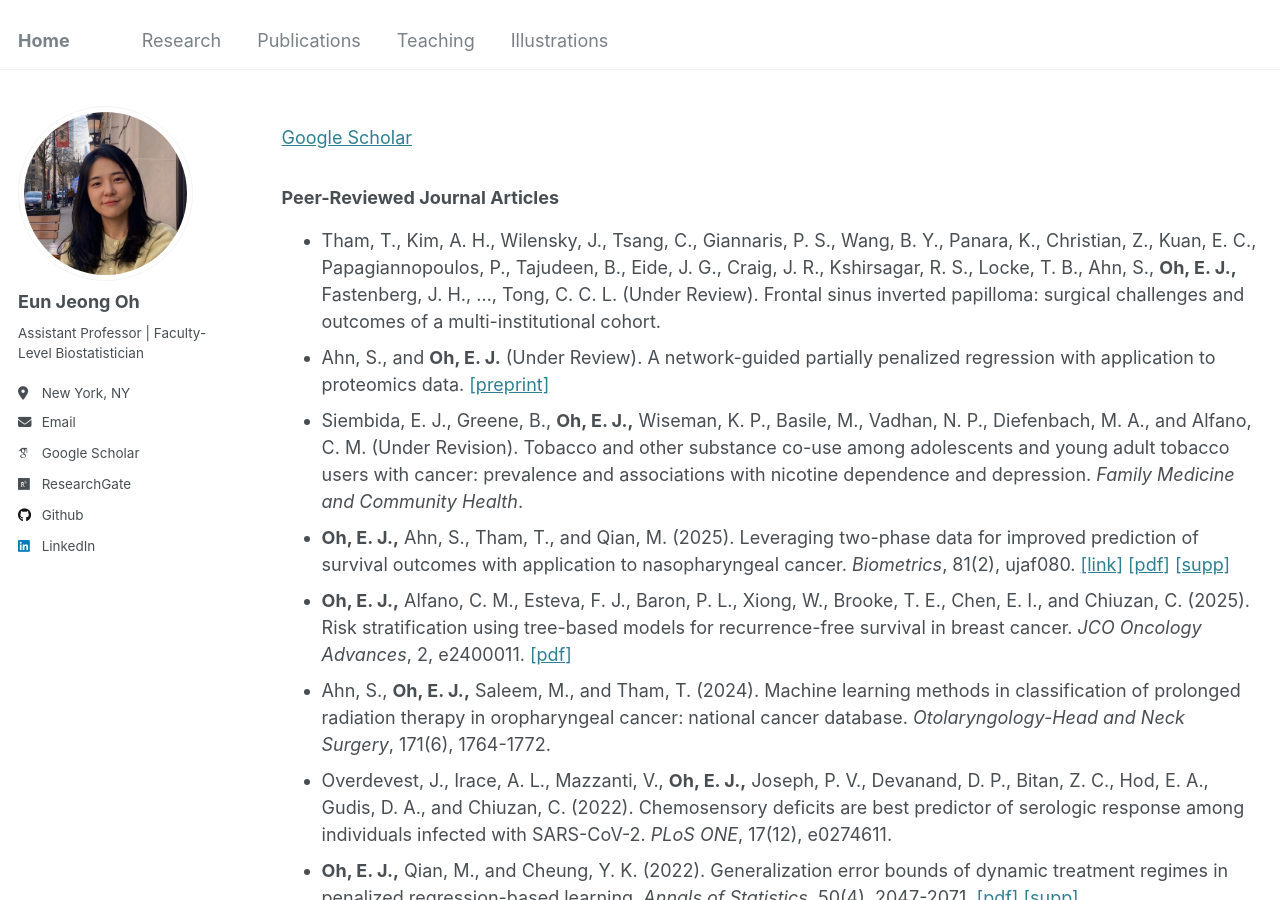
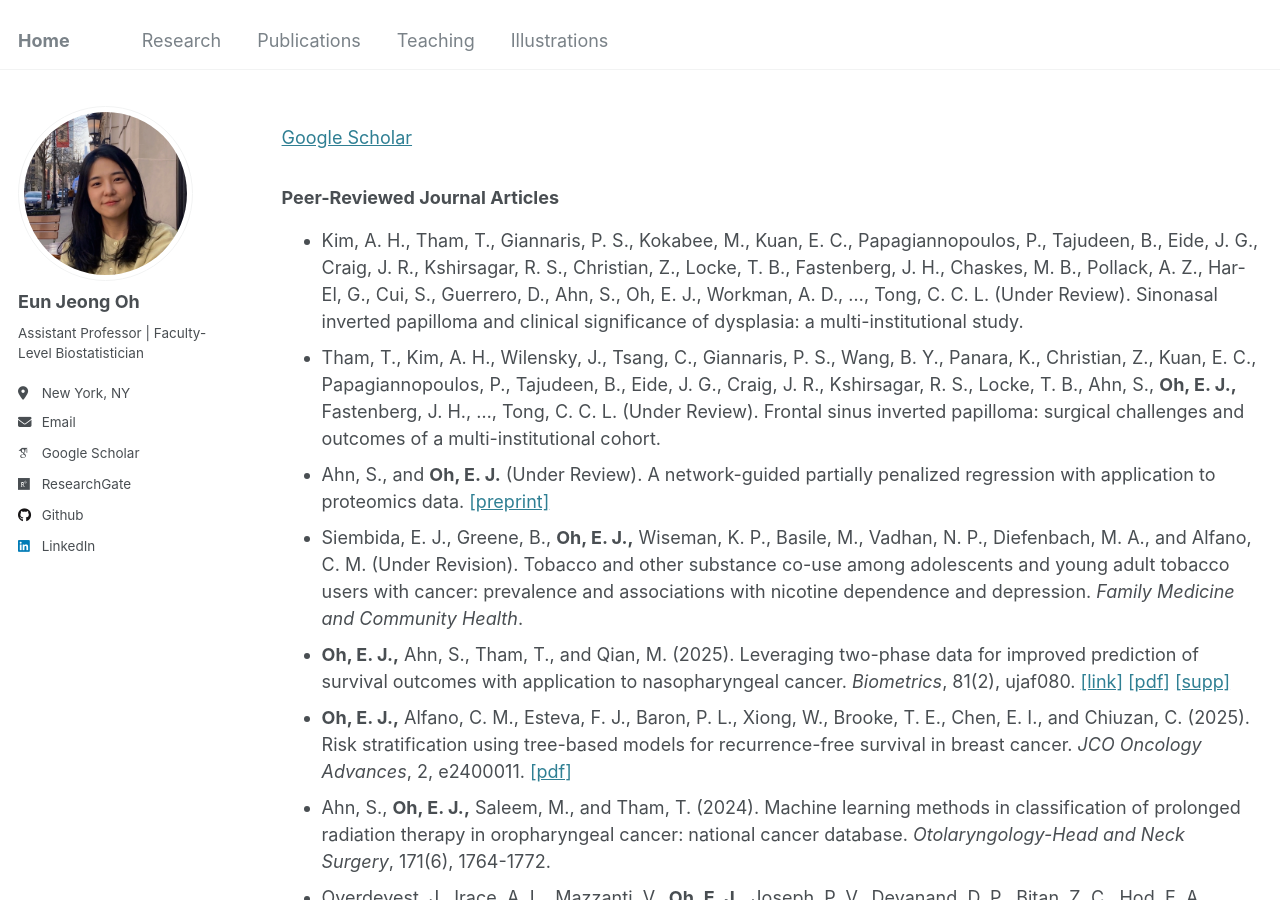
Before and after one commit to oheunj/oheunj.github.io, a Jekyll site: the page built from _pages/publications.md, in a window 1280 px wide and 900 px high. Built offline with Jekyll 4.4.1, drawn with Linux system fonts in a browser that asks for light colours; some web fonts are replaced.

Commit message:
Update publications.md

```diff
--- a/_pages/publications.md
+++ b/_pages/publications.md
@@ -12,6 +12,7 @@
 [Google Scholar](https://scholar.google.com/citations?user=zpclPhcAAAAJ&hl=en)
 
 ### Peer-Reviewed Journal Articles
+* Kim, A. H., Tham, T., Giannaris, P. S., Kokabee, M., Kuan, E. C., Papagiannopoulos, P., Tajudeen, B., Eide, J. G., Craig, J. R., Kshirsagar, R. S., Christian, Z., Locke, T. B., Fastenberg, J. H., Chaskes, M. B., Pollack, A. Z., Har-El, G., Cui, S., Guerrero, D., Ahn, S., Oh, E. J., Workman, A. D., ..., Tong, C. C. L. (Under Review). Sinonasal inverted papilloma and clinical significance of dysplasia: a multi-institutional study.
 * Tham, T., Kim, A. H., Wilensky, J., Tsang, C., Giannaris, P. S., Wang, B. Y., Panara, K., Christian, Z., Kuan, E. C., Papagiannopoulos, P., Tajudeen, B., Eide, J. G., Craig, J. R., Kshirsagar, R. S., Locke, T. B., Ahn, S., __Oh, E. J.,__ Fastenberg, J. H., ..., Tong, C. C. L. (Under Review). Frontal sinus inverted papilloma: surgical challenges and outcomes of a multi-institutional cohort.
 * Ahn, S., and __Oh, E. J.__ (Under Review). A network-guided partially penalized regression with application to proteomics data. [[preprint]](https://arxiv.org/pdf/2505.22986)
 * Siembida, E. J., Greene, B., __Oh, E. J.,__ Wiseman, K. P., Basile, M., Vadhan, N. P., Diefenbach, M. A., and Alfano, C. M. (Under Revision). Tobacco and other substance co-use among adolescents and young adult tobacco users with cancer: prevalence and associations with nicotine dependence and depression. _Family Medicine and Community Health_.
```
